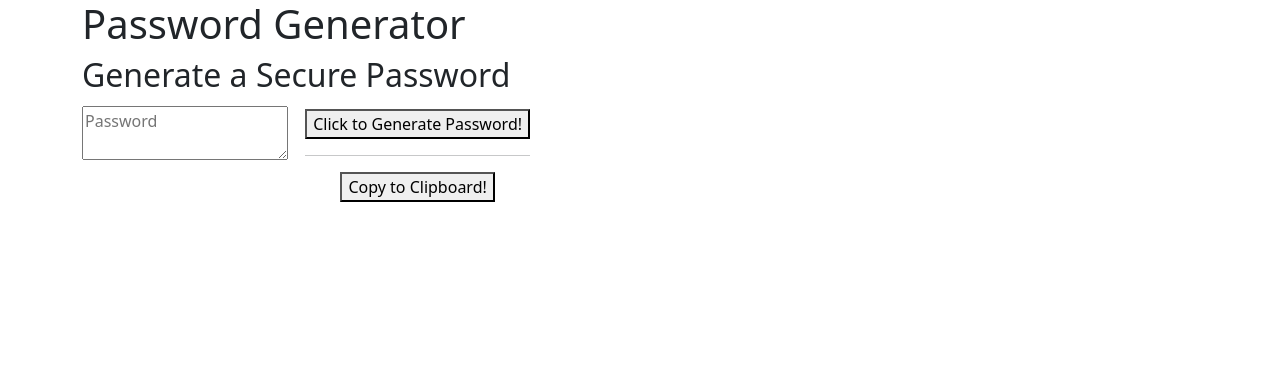
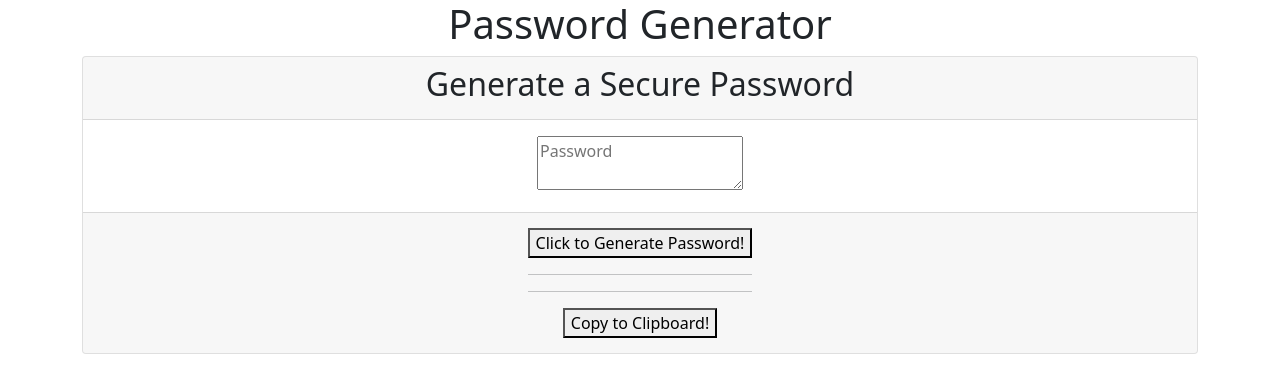
Before and after one commit to ssharp0/password-generator, a plain HTML site: page index.html in a window 1280 px wide. Drawn offline with nearby package versions, Linux system fonts and the light colour scheme.

Commit message:
semantic updates

```diff
--- a/index.html
+++ b/index.html
@@ -16,7 +16,7 @@
 <body>
 
  <!-- Container Start -->
- <div class="container">
+ <div class="container text-center">
 
   <!-- Header Start -->
   <header>
@@ -24,12 +24,18 @@
   </header>
   <!-- Header End -->
 
-  <!-- Content Start -->
-  <div class="content">
+  <!-- Content Start using card -->
+  <div class="card">
+
+   <!-- Card Header -->
+   <div class="card-header">
     <h2>
      Generate a Secure Password
     </h2>
+   </div>
 
+   <!-- Card Body -->
+   <div class="card-body">
     <!-- Textarea to show Password Generation (readonly) -->
     <textarea
      readonly
@@ -38,20 +44,27 @@
      placeholder="Password"
      aria-label="Generated Secure Password"
     ></textarea>
+   </div>
 
+   <!-- Card Footer -->
+   <div class="card-footer">
 
     <!-- Div for Buttons-->
     <div class="btn">
      <!-- Generate Password Button -->
      <button id="generateBtn">Click to Generate Password!</button>
      <hr>
+     <hr>
      <!-- Copy to Clipboard Button -->
      <button id="copyClip">Copy to Clipboard!</button>
     </div>
-
    </div>
 
   </div>
+  <!-- Card End -->
+
+ </div>
+ <!-- Container End -->
 
 
 
```
Lines whose indentation alone changed are shown as unchanged.
